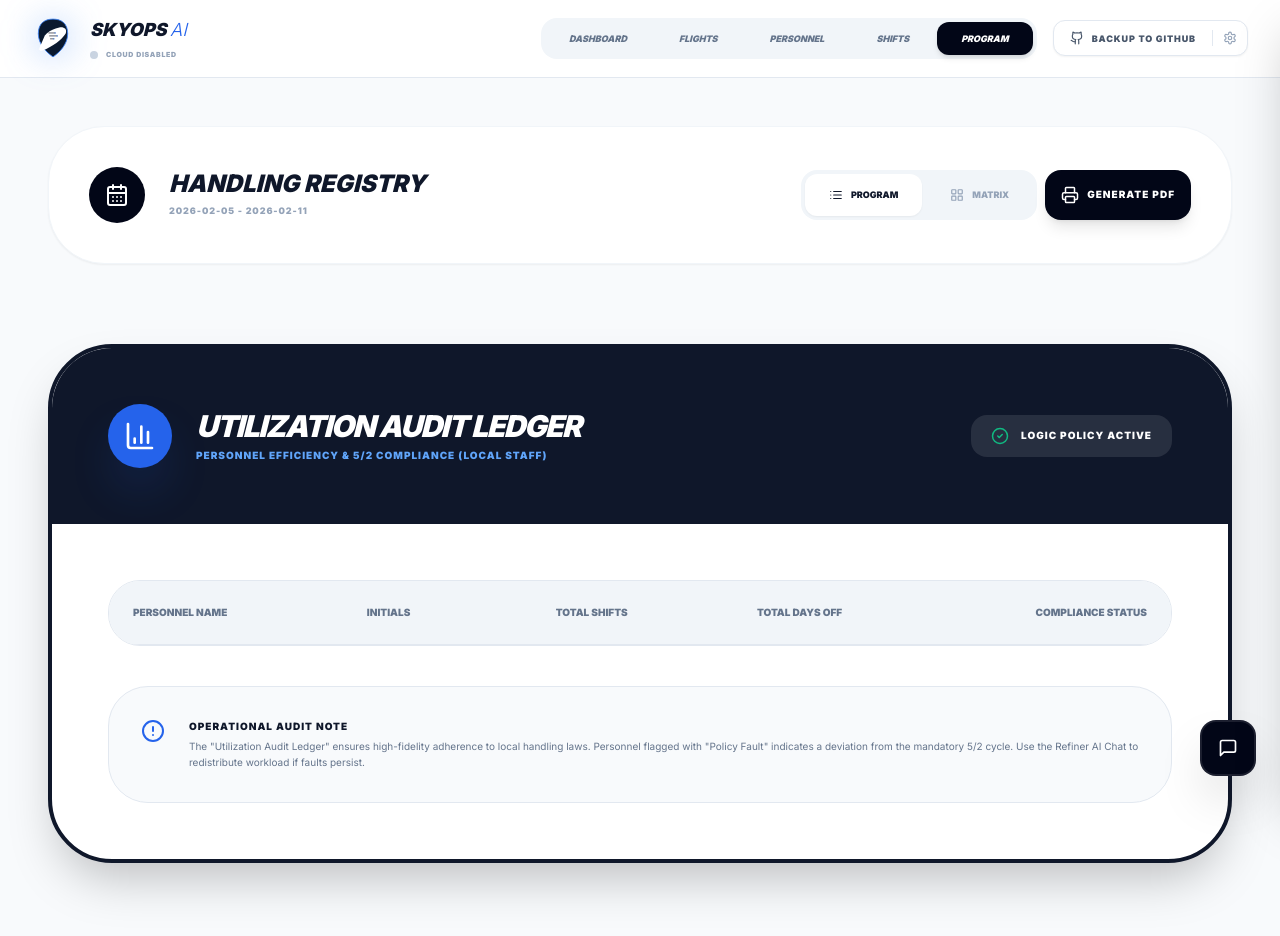
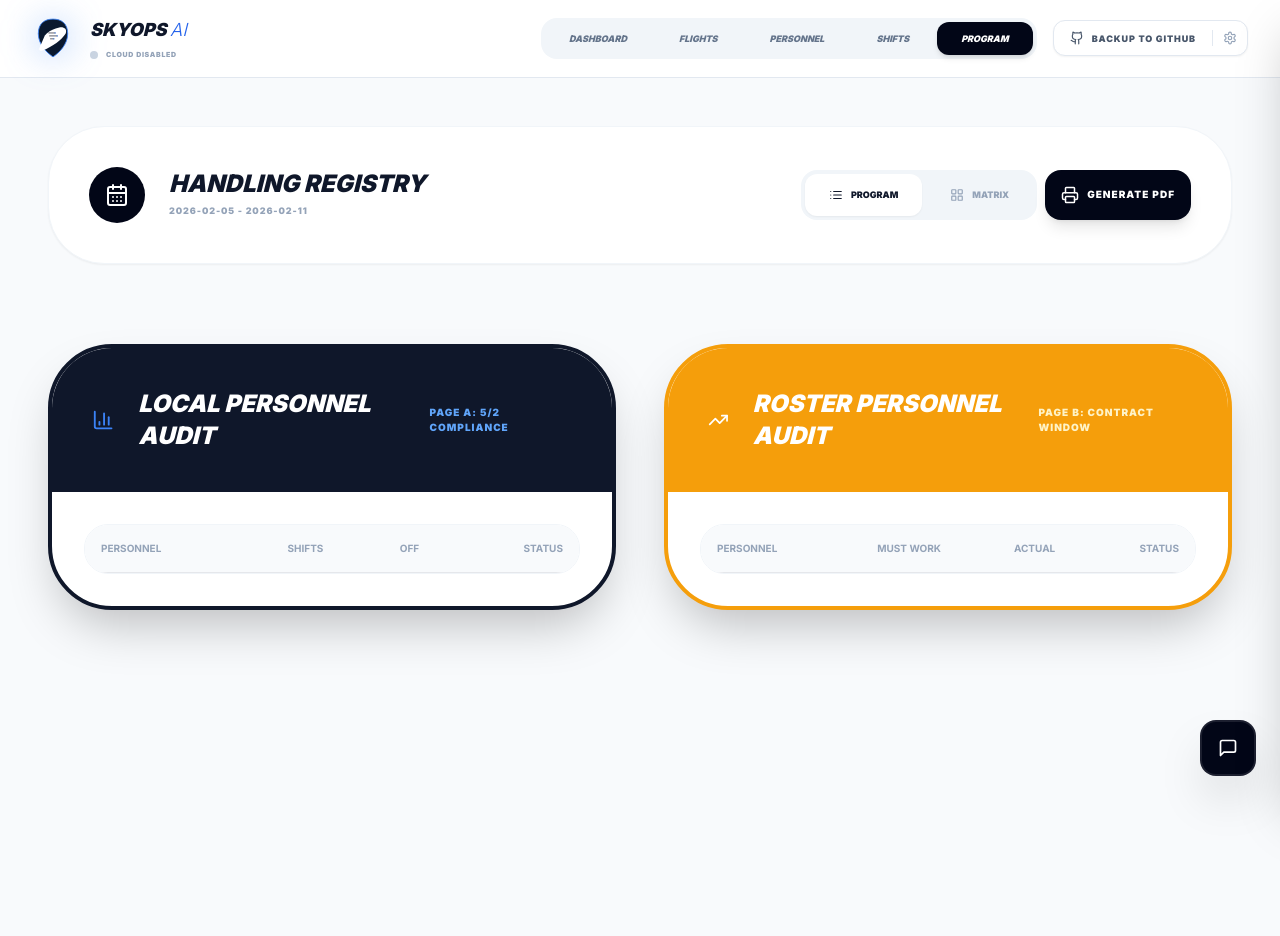
Before and after one commit to safazoom-byte/ASE-skyOPS, a React (Vite) app: page / in a window 1280 px wide. Both pictures are taken after a click on the button "PROGRAM". Shown: the top 936 px of the page. After the commit the page ends 800 px from the top, so only its background shows below. Built offline with nearby package versions, Linux system fonts and the light colour scheme.

Commit message:
feat: Enhance Gemini prompt and staff utilization calculation
Updates the Gemini prompt to allow for multi-role assignments and clarifies skill-role locking.
Introduces calculation for `rosterPotential` in staff utilization statistics to better represent staff availability.

```diff
--- a/components/ProgramDisplay.tsx
+++ b/components/ProgramDisplay.tsx
@@ -22,7 +22,9 @@ import {
   Moon,
   ShieldAlert,
   BarChart3,
-  Check
+  Check,
+  CalendarRange,
+  TrendingUp
 } from 'lucide-react';
 
 interface Props {
@@ -63,8 +65,29 @@ export const ProgramDisplay: React.FC<Props> = ({ programs, flights, staff, shif
   }, [programs, startDate, endDate]);
 
   const utilizationData = useMemo(() => {
-    const stats: Record<string, { work: number, off: number }> = {};
-    staff.forEach(s => stats[s.id] = { work: 0, off: 0 });
+    const stats: Record<string, { work: number, off: number, rosterPotential: number }> = {};
+    staff.forEach(s => stats[s.id] = { work: 0, off: 0, rosterPotential: 0 });
+
+    // Calculate Roster Potential Days within the 7-day program window
+    if (startDate && endDate) {
+      const start = new Date(startDate);
+      const end = new Date(endDate);
+      staff.forEach(s => {
+        if (s.type === 'Roster' && s.workFromDate && s.workToDate) {
+          const sFrom = new Date(s.workFromDate);
+          const sTo = new Date(s.workToDate);
+          let potential = 0;
+          for (let d = new Date(start); d <= end; d.setDate(d.getDate() + 1)) {
+            const current = new Date(d);
+            if (current >= sFrom && current <= sTo) potential++;
+          }
+          stats[s.id].rosterPotential = potential;
+        } else if (s.type === 'Local') {
+          // Local potential is always the window length (usually 7) for 5/2 logic
+          stats[s.id].rosterPotential = 7;
+        }
+      });
+    }
 
     filteredPrograms.forEach(program => {
       const assignedIds = new Set(program.assignments.map(a => a.staffId));
@@ -77,7 +100,7 @@ export const ProgramDisplay: React.FC<Props> = ({ programs, flights, staff, shif
       });
     });
     return stats;
-  }, [filteredPrograms, staff]);
+  }, [filteredPrograms, staff, startDate, endDate]);
 
   const getStaffById = (id: string) => staff.find(s => s.id === id);
   const getFlightById = (id: string) => flights.find(f => f.id === id);
@@ -87,13 +110,13 @@ export const ProgramDisplay: React.FC<Props> = ({ programs, flights, staff, shif
     const rStr = String(role || '').trim();
     if (!rStr) return '';
     const lower = rStr.toLowerCase();
-    if (lower === 'general' || lower === 'rmp' || lower === 'ramp' || lower === 'nil') return '';
+    if (lower === 'general' || lower === 'nil') return '';
 
     return rStr.split('+').map(part => {
       const r = part.trim().toUpperCase();
       if (r === 'SHIFT LEADER' || r === 'SL') return 'SL';
       if (r === 'OPERATIONS' || r === 'OPS') return 'OPS';
-      if (r === 'RAMP' || r === 'RMP') return '';
+      if (r === 'RAMP' || r === 'RMP') return 'RMP';
       if (r === 'LOAD CONTROL' || r === 'LC') return 'LC';
       if (r === 'LOST AND FOUND' || r === 'LF') return 'LF';
       return r;
@@ -197,7 +220,8 @@ export const ProgramDisplay: React.FC<Props> = ({ programs, flights, staff, shif
           if (sid === 'GAP' || sid === 'VACANT') return 'VACANT';
           const st = getStaffById(sid);
           const rolesStr = roles.length > 0 ? ` (${roles.join('+')})` : '';
-          return `${st?.initials || '??'}${rolesStr}`;
+          const totalShifts = utilizationData[st?.id || '']?.work || 0;
+          return `[${totalShifts}] ${st?.initials || '??'}${rolesStr}`;
         }).join(' | ');
 
         const uniqueHeadcount = Object.keys(staffAssignments).filter(k => k !== 'GAP' && k !== 'VACANT').length;
@@ -237,46 +261,55 @@ export const ProgramDisplay: React.FC<Props> = ({ programs, flights, staff, shif
       });
     });
 
-    // Add Final Audit Page
+    // Page 8: Local Audit
     doc.addPage('l', 'mm', 'a4');
-    doc.setFont('helvetica', 'bold');
-    doc.setFontSize(18).setTextColor(headerColor[0], headerColor[1], headerColor[2]).text(`Weekly Personnel Utilization Audit`, 14, 20);
-    doc.setFontSize(9).setTextColor(100).text(`Validation of 5 Shifts / 2 Days Off Policy (Local Staff Only)`, 14, 26);
-
-    const auditBody = staff.filter(s => s.type === 'Local').map(s => {
+    doc.setFont('helvetica', 'bold').setFontSize(18).setTextColor(headerColor[0], headerColor[1], headerColor[2]).text(`Weekly Personnel Utilization Audit (Local Staff Only)`, 14, 20);
+    doc.setFontSize(9).setTextColor(100).text(`Validation of 5 Shifts / 2 Days Off Policy`, 14, 26);
+    const localAuditBody = staff.filter(s => s.type === 'Local').map(s => {
       const stats = utilizationData[s.id];
       const isCompliant = stats.work === 5 && stats.off === 2;
-      return [
-        s.name,
-        s.initials,
-        stats.work.toString(),
-        stats.off.toString(),
-        isCompliant ? 'MATCH (5/2)' : `ERROR (${stats.work}/${stats.off})`
-      ];
+      return [s.name, s.initials, stats.work.toString(), stats.off.toString(), isCompliant ? 'MATCH (5/2)' : `ERROR (${stats.work}/${stats.off})` ];
     });
-
     autoTable(doc, {
       startY: 35,
       head: [['PERSONNEL NAME', 'INITIALS', 'TOTAL SHIFTS', 'TOTAL DAYS OFF', 'COMPLIANCE STATUS']],
-      body: auditBody,
+      body: localAuditBody,
       theme: 'grid',
-      headStyles: { fillColor: headerColor, textColor: 255, fontSize: 10 },
-      bodyStyles: { fontSize: 9, cellPadding: 4 },
+      headStyles: { fillColor: headerColor, textColor: 255 },
       didParseCell: (data) => {
         if (data.section === 'body' && data.column.index === 4) {
           const text = String(data.cell.raw);
-          if (text.startsWith('ERROR')) {
-            data.cell.styles.textColor = [190, 18, 60]; // rose-700
-            data.cell.styles.fontStyle = 'bold';
-          } else if (text.startsWith('MATCH')) {
-            data.cell.styles.textColor = [5, 150, 105]; // emerald-600
-            data.cell.styles.fontStyle = 'bold';
-          }
+          if (text.startsWith('ERROR')) data.cell.styles.textColor = [190, 18, 60];
+          else if (text.startsWith('MATCH')) data.cell.styles.textColor = [5, 150, 105];
         }
       }
     });
 
-    doc.save(`SkyOPS_Station_Full_Program_${startDate}.pdf`);
+    // Page 9: Roster Audit
+    doc.addPage('l', 'mm', 'a4');
+    doc.setFont('helvetica', 'bold').setFontSize(18).setTextColor(217, 119, 6).text(`Weekly Personnel Utilization Audit (Roster Staff)`, 14, 20);
+    doc.setFontSize(9).setTextColor(100).text(`Validation of Contract Window Alignment`, 14, 26);
+    const rosterAuditBody = staff.filter(s => s.type === 'Roster').map(s => {
+      const stats = utilizationData[s.id];
+      const isOverWorked = stats.work > stats.rosterPotential;
+      return [s.name, s.initials, `${s.workFromDate} to ${s.workToDate}`, stats.rosterPotential.toString(), stats.work.toString(), isOverWorked ? `OVERWORK (${stats.work}/${stats.rosterPotential})` : 'COMPLIANT' ];
+    });
+    autoTable(doc, {
+      startY: 35,
+      head: [['PERSONNEL NAME', 'INITIALS', 'CONTRACT WINDOW', 'MUST WORK (POTENTIAL)', 'ACTUALLY WORKED', 'STATUS']],
+      body: rosterAuditBody,
+      theme: 'grid',
+      headStyles: { fillColor: [217, 119, 6], textColor: 255 },
+      didParseCell: (data) => {
+        if (data.section === 'body' && data.column.index === 5) {
+          const text = String(data.cell.raw);
+          if (text.startsWith('OVERWORK')) data.cell.styles.textColor = [190, 18, 60];
+          else if (text === 'COMPLIANT') data.cell.styles.textColor = [5, 150, 105];
+        }
+      }
+    });
+
+    doc.save(`SkyOPS_Full_Station_Report_${startDate}.pdf`);
   };
 
   return (
@@ -333,8 +366,8 @@ export const ProgramDisplay: React.FC<Props> = ({ programs, flights, staff, shif
                           <th className="p-5 text-[10px] font-black uppercase">PICKUP</th>
                           <th className="p-5 text-[10px] font-black uppercase">RELEASE</th>
                           <th className="p-5 text-[10px] font-black uppercase">FLIGHTS</th>
-                          <th className="p-5 text-[10px] font-black uppercase">HC / MAX</th>
-                          <th className="p-5 text-[10px] font-black uppercase">PERSONNEL</th>
+                          <th className="p-5 text-[10px] font-black uppercase text-center">HC / MAX</th>
+                          <th className="p-5 text-[10px] font-black uppercase">PERSONNEL & WEEKLY SHIFT COUNT</th>
                         </tr>
                       </thead>
                       <tbody>
@@ -354,7 +387,7 @@ export const ProgramDisplay: React.FC<Props> = ({ programs, flights, staff, shif
                               <td className="p-6 text-sm font-black italic">{sh?.pickupTime || '--:--'}</td>
                               <td className="p-6 text-sm font-black italic">{sh?.endTime || '--:--'}</td>
                               <td className="p-6 text-xs font-bold uppercase text-blue-600">{fls}</td>
-                              <td className="p-6 text-xs font-black">
+                              <td className="p-6 text-xs font-black text-center">
                                 <span className={uniqueHeadcount < (sh?.minStaff || 0) ? 'text-rose-600' : 'text-emerald-600'}>
                                   {uniqueHeadcount} / {sh?.maxStaff || sh?.minStaff || '0'}
                                 </span>
@@ -364,10 +397,11 @@ export const ProgramDisplay: React.FC<Props> = ({ programs, flights, staff, shif
                                   {Object.entries(staffAssignments).map(([sid, roles], ai) => {
                                       const isGap = sid === 'GAP' || sid === 'VACANT';
                                       const st = isGap ? null : getStaffById(sid);
+                                      const totalShifts = utilizationData[st?.id || '']?.work || 0;
                                       const rolesStr = roles.length > 0 ? ` (${roles.join('+')})` : '';
                                       return (
-                                        <span key={ai} className={`px-2 py-1 rounded-lg flex items-center gap-1 ${isGap ? 'bg-rose-50 text-rose-600 border border-rose-100 ring-2 ring-rose-500/20' : 'bg-slate-100 text-slate-700 font-bold'}`}>
-                                          {isGap && <ShieldAlert size={10} className="text-rose-400" />}
+                                        <span key={ai} className={`px-2 py-1 rounded-lg flex items-center gap-1 ${isGap ? 'bg-rose-50 text-rose-600 border border-rose-100' : 'bg-slate-100 text-slate-700 font-bold'}`}>
+                                          {!isGap && <span className={`mr-1 font-black ${totalShifts > 7 ? 'text-rose-600 animate-pulse' : 'text-slate-400'}`}>[{totalShifts}]</span>}
                                           {isGap ? 'VACANT' : (st?.initials || '??')}
                                           {rolesStr && <span className="font-black text-slate-900">{rolesStr}</span>}
                                         </span>
@@ -408,66 +442,39 @@ export const ProgramDisplay: React.FC<Props> = ({ programs, flights, staff, shif
             );
           })}
 
-          {/* Weekly Utilization Audit Table Ledger */}
-          <div className="bg-white rounded-[4rem] border-4 border-slate-900 shadow-2xl overflow-hidden mt-20">
-            <div className="p-10 md:p-14 bg-slate-900 text-white flex flex-col md:flex-row justify-between items-center gap-6">
+          {/* Audit Master Ledger */}
+          <div className="grid grid-cols-1 lg:grid-cols-2 gap-12 mt-20">
+            {/* Local Staff Ledger */}
+            <div className="bg-white rounded-[4rem] border-4 border-slate-900 shadow-2xl overflow-hidden flex flex-col">
+               <div className="p-10 bg-slate-900 text-white flex justify-between items-center shrink-0">
                   <div className="flex items-center gap-6">
-                 <div className="w-16 h-16 bg-blue-600 rounded-[2rem] flex items-center justify-center shadow-2xl shadow-blue-600/30">
-                   <BarChart3 size={32} />
+                    <BarChart3 size={24} className="text-blue-500" />
+                    <h2 className="text-2xl font-black italic uppercase">Local Personnel Audit</h2>
                   </div>
-                 <div>
-                    <h2 className="text-3xl font-black italic uppercase tracking-tighter">Utilization Audit Ledger</h2>
-                    <p className="text-[10px] font-black text-blue-400 uppercase tracking-widest mt-1">Personnel Efficiency & 5/2 Compliance (Local Staff)</p>
+                  <span className="text-[10px] font-black text-blue-400 uppercase tracking-widest">Page A: 5/2 Compliance</span>
                </div>
-               </div>
-               <div className="flex gap-4">
-                  <div className="px-5 py-3 bg-white/10 rounded-2xl flex items-center gap-3">
-                     <CheckCircle2 className="text-emerald-500" size={18} />
-                     <span className="text-[10px] font-black uppercase tracking-widest">Logic Policy Active</span>
-                  </div>
-               </div>
-            </div>
-
-            <div className="p-10 md:p-14">
-              <div className="overflow-x-auto rounded-[2rem] border border-slate-200">
-                <table className="w-full text-left border-collapse">
+               <div className="p-8 flex-1">
+                  <div className="overflow-hidden rounded-3xl border border-slate-100">
+                    <table className="w-full text-left">
                       <thead>
-                    <tr className="bg-slate-100 text-slate-500 border-b border-slate-200">
-                      <th className="p-6 text-[10px] font-black uppercase">Personnel Name</th>
-                      <th className="p-6 text-[10px] font-black uppercase">Initials</th>
-                      <th className="p-6 text-[10px] font-black uppercase text-center">Total Shifts</th>
-                      <th className="p-6 text-[10px] font-black uppercase text-center">Total Days Off</th>
-                      <th className="p-6 text-[10px] font-black uppercase text-right">Compliance Status</th>
+                        <tr className="bg-slate-50 text-[10px] font-black uppercase text-slate-400 border-b">
+                          <th className="p-4">Personnel</th>
+                          <th className="p-4 text-center">Shifts</th>
+                          <th className="p-4 text-center">Off</th>
+                          <th className="p-4 text-right">Status</th>
                         </tr>
                       </thead>
-                  <tbody>
-                    {staff.filter(s => s.type === 'Local').map(s => {
+                      <tbody className="divide-y divide-slate-50">
+                        {staff.filter(s => s.type === 'Local').map((s, idx) => {
                           const stats = utilizationData[s.id];
                           const isCompliant = stats.work === 5 && stats.off === 2;
                           return (
-                        <tr key={s.id} className="border-b border-slate-50 hover:bg-slate-50 transition-colors">
-                          <td className="p-6 font-bold text-slate-900 text-sm">{s.name}</td>
-                          <td className="p-6 font-black italic text-slate-900 text-sm">{s.initials}</td>
-                          <td className="p-6 text-center">
-                            <span className={`px-4 py-2 rounded-xl text-xs font-black ${stats.work === 5 ? 'bg-emerald-50 text-emerald-600' : 'bg-rose-50 text-rose-600'}`}>
-                              {stats.work} / 5
-                            </span>
-                          </td>
-                          <td className="p-6 text-center">
-                             <span className={`px-4 py-2 rounded-xl text-xs font-black ${stats.off === 2 ? 'bg-emerald-50 text-emerald-600' : 'bg-rose-50 text-rose-600'}`}>
-                               {stats.off} / 2
-                             </span>
-                          </td>
-                          <td className="p-6 text-right">
-                             {isCompliant ? (
-                               <div className="inline-flex items-center gap-2 px-4 py-2 bg-emerald-600 text-white rounded-xl text-[10px] font-black uppercase italic">
-                                 <Check size={14} /> Match 5/2
-                               </div>
-                             ) : (
-                               <div className="inline-flex items-center gap-2 px-4 py-2 bg-rose-600 text-white rounded-xl text-[10px] font-black uppercase italic animate-pulse">
-                                 <TriangleAlert size={14} /> Policy Fault
-                               </div>
-                             )}
+                            <tr key={s.id} className="hover:bg-slate-50/50">
+                              <td className="p-4"><p className="font-bold text-slate-900 text-xs">{idx + 1}. {s.name}</p><p className="text-[9px] font-black text-slate-400">[{stats.work}] {s.initials}</p></td>
+                              <td className="p-4 text-center font-black text-xs text-slate-950">{stats.work}</td>
+                              <td className="p-4 text-center font-black text-xs text-slate-400">{stats.off}</td>
+                              <td className="p-4 text-right">
+                                {isCompliant ? <span className="text-emerald-600 font-black italic text-[9px] uppercase">Match 5/2</span> : <span className="text-rose-600 font-black italic text-[9px] uppercase animate-pulse">FAULT</span>}
                               </td>
                             </tr>
                           );
@@ -475,14 +482,46 @@ export const ProgramDisplay: React.FC<Props> = ({ programs, flights, staff, shif
                       </tbody>
                     </table>
                   </div>
+               </div>
+            </div>
 
-              <div className="mt-10 p-8 bg-slate-50 rounded-[2.5rem] border border-slate-200 flex items-start gap-6">
-                 <CircleAlert className="text-blue-600 shrink-0" size={24} />
-                 <div className="space-y-1">
-                    <p className="text-[10px] font-black text-slate-900 uppercase tracking-widest">Operational Audit Note</p>
-                    <p className="text-[10px] text-slate-500 leading-relaxed">
-                      The "Utilization Audit Ledger" ensures high-fidelity adherence to local handling laws. Personnel flagged with "Policy Fault" indicates a deviation from the mandatory 5/2 cycle. Use the Refiner AI Chat to redistribute workload if faults persist.
-                    </p>
+            {/* Roster Staff Ledger */}
+            <div className="bg-white rounded-[4rem] border-4 border-amber-500 shadow-2xl overflow-hidden flex flex-col">
+               <div className="p-10 bg-amber-500 text-white flex justify-between items-center shrink-0">
+                  <div className="flex items-center gap-6">
+                    <TrendingUp size={24} />
+                    <h2 className="text-2xl font-black italic uppercase">Roster Personnel Audit</h2>
+                  </div>
+                  <span className="text-[10px] font-black text-amber-100 uppercase tracking-widest">Page B: Contract Window</span>
+               </div>
+               <div className="p-8 flex-1">
+                  <div className="overflow-hidden rounded-3xl border border-slate-100">
+                    <table className="w-full text-left">
+                      <thead>
+                        <tr className="bg-slate-50 text-[10px] font-black uppercase text-slate-400 border-b">
+                          <th className="p-4">Personnel</th>
+                          <th className="p-4 text-center">Must Work</th>
+                          <th className="p-4 text-center">Actual</th>
+                          <th className="p-4 text-right">Status</th>
+                        </tr>
+                      </thead>
+                      <tbody className="divide-y divide-slate-50">
+                        {staff.filter(s => s.type === 'Roster').map((s, idx) => {
+                          const stats = utilizationData[s.id];
+                          const isOverworked = stats.work > stats.rosterPotential;
+                          return (
+                            <tr key={s.id} className="hover:bg-amber-50/30">
+                              <td className="p-4"><p className="font-bold text-slate-900 text-xs">{idx + 1}. {s.name}</p><p className="text-[9px] font-black text-amber-600 uppercase">[{stats.work}] {s.initials} | Window: {s.workFromDate} - {s.workToDate}</p></td>
+                              <td className="p-4 text-center font-black text-xs text-slate-950">{stats.rosterPotential}</td>
+                              <td className="p-4 text-center font-black text-xs text-slate-950">{stats.work}</td>
+                              <td className="p-4 text-right">
+                                {isOverworked ? <span className="text-rose-600 font-black italic text-[9px] uppercase animate-pulse">OVERWORK</span> : <span className="text-emerald-600 font-black italic text-[9px] uppercase">COMPLIANT</span>}
+                              </td>
+                            </tr>
+                          );
+                        })}
+                      </tbody>
+                    </table>
                   </div>
                </div>
             </div>
```
Also changed, not shown: services/geminiService.ts (+18 -19 lines). Lines whose indentation alone changed are shown as unchanged.
